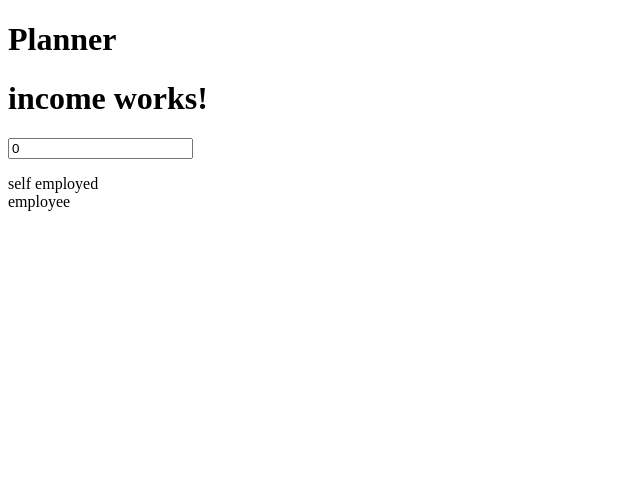
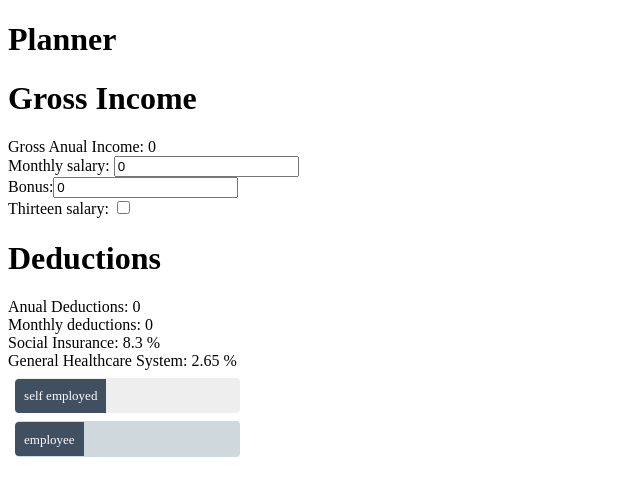
Before and after one commit to pheever/planner, an Angular app in the folder planner/: page / in a window 1280 px wide. Shown: the top 496 px of the page, without its empty margins (0-640 px from the left). Built offline with nearby package versions, Linux system fonts and the light colour scheme.

Commit message:
added deductions and income modules

```diff
--- a/planner/src/app/app.module.ts
+++ b/planner/src/app/app.module.ts
@@ -4,11 +4,13 @@ import { FormsModule } from '@angular/forms';
 import { AppRoutingModule } from './app-routing.module';
 import { AppComponent } from './app.component';
 import { IncomeComponent } from './income/income.component';
+import { DeductionsComponent } from './deductions/deductions.component';
 
 @NgModule({
   declarations: [
     AppComponent,
-    IncomeComponent
+    IncomeComponent,
+    DeductionsComponent
   ],
   imports: [
     BrowserModule,
--- /dev/null
+++ b/planner/src/app/contributions.ts
@@ -0,0 +1,18 @@
+export interface Employment {
+  status: string
+  si: number,
+  ghs: number
+}
+
+export const Employments: Employment[] = [
+  {
+    status: "self employed",
+    si: 15.6,
+    ghs: 4
+  },
+  {
+    status: "employee",
+    si: 8.3,
+    ghs: 2.65
+  }
+]
--- /dev/null
+++ b/planner/src/app/deductions/deductions.component.css
@@ -0,0 +1,44 @@
+/* HeroesComponent's private CSS styles */
+.deductions {
+  margin: 0 0 2em 0;
+  list-style-type: none;
+  padding: 0;
+  width: 15em;
+}
+.deductions li {
+  cursor: pointer;
+  position: relative;
+  left: 0;
+  background-color: #EEE;
+  margin: .5em;
+  padding: .3em 0;
+  height: 1.6em;
+  border-radius: 4px;
+}
+.deductions li:hover {
+  color: #607D8B;
+  background-color: #DDD;
+  left: .1em;
+}
+.deductions li.selected {
+  background-color: #CFD8DC;
+  color: white;
+}
+.deductions li.selected:hover {
+  background-color: #BBD8DC;
+  color: white;
+}
+.deductions .badge {
+  display: inline-block;
+  font-size: small;
+  color: white;
+  padding: 0.8em 0.7em 0 0.7em;
+  background-color:#405061;
+  line-height: 1em;
+  position: relative;
+  left: -1px;
+  top: -4px;
+  height: 1.8em;
+  margin-right: .8em;
+  border-radius: 4px 0 0 4px;
+}
--- /dev/null
+++ b/planner/src/app/deductions/deductions.component.html
@@ -0,0 +1,15 @@
+<h1>Deductions</h1>
+
+<span>Anual Deductions: </span>{{anualDeductions()}}
+<br>
+<span>Monthly deductions: </span>{{monthlyDeductions()}}
+<br>
+<span>Social Insurance: </span>{{selectedStatus.si}} %
+<br>
+<span>General Healthcare System: </span>{{selectedStatus.ghs}} %
+
+<ul class="deductions">
+  <li *ngFor="let item of employmentTypes" [class.selected]="item === selectedStatus" (click)="onSelect(item)">
+    <span class="badge">{{item.status}}</span>
+  </li>
+</ul>
--- /dev/null
+++ b/planner/src/app/deductions/deductions.component.ts
@@ -0,0 +1,29 @@
+import { Component, Input, OnInit } from '@angular/core';
+import { Employments, Employment } from '../contributions'
+
+@Component({
+  selector: 'app-deductions',
+  templateUrl: './deductions.component.html',
+  styleUrls: ['./deductions.component.css']
+})
+
+export class DeductionsComponent implements OnInit {
+
+  @Input() anualIncome: number = 0
+  @Input() monthlyIncome: number = 0
+
+
+  employmentTypes = Employments
+  selectedStatus: Employment = Employments.filter(v => v.status == "employee")[0]
+
+  tax: number = 0
+  constructor() { }
+
+  onSelect = (status: Employment) => this.selectedStatus = status
+  monthlyDeductions = () => Math.fround(this.monthlyIncome * (this.selectedStatus.si + this.selectedStatus.ghs) / 100);
+  anualDeductions = () => Math.fround(this.anualIncome * (this.selectedStatus.si + this.selectedStatus.ghs) / 100);
+
+  ngOnInit(): void {
+  }
+
+}
--- a/planner/src/app/income/income.component.css
+++ b/planner/src/app/income/income.component.css
@@ -1 +1,4 @@
-ul {display: inline-block; list-style: none;padding:0;}
+li.selected {
+  background-color: #CFD8DC;
+  color: white;
+}
--- a/planner/src/app/income/income.component.html
+++ b/planner/src/app/income/income.component.html
@@ -1,9 +1,10 @@
-<h1>income works!</h1>
+<h1>Gross Income</h1>
 
-<input [(ngModel)]="monthlyIncome" type="number" placeholder="monthly income" />
-<br />
-<ul class="si-contribution">
-  <li *ngFor="let state of socialInsurance" (click)="onSelect(si)">
-    <span title={{state.contribution}}%>{{state.status}}</span>
-  </li>
-</ul>
+<span>Gross Anual Income: </span>{{grossIncome()}}
+<br>
+
+<label>Monthly salary: <input [(ngModel)]="monthlyIncome" type="number" placeholder="monthly income" /></label><br>
+<label>Bonus:<input [(ngModel)]="bonus" type="number" placeholder="bonus" /></label><br>
+<label>Thirteen salary: <input type="checkbox" [(ngModel)]="thirteen" /></label>
+
+<app-deductions [anualIncome]="grossIncome()" [monthlyIncome]="monthlyIncome" ></app-deductions>
--- a/planner/src/app/income/income.component.ts
+++ b/planner/src/app/income/income.component.ts
@@ -1,30 +1,21 @@
 import { Component, OnInit, Input } from '@angular/core';
-import { CONTRIBUTIONS } from '../si-contributions'
-
-
-
 
 @Component({
   selector: 'app-income',
   templateUrl: './income.component.html',
   styleUrls: ['./income.component.css']
 })
+
 export class IncomeComponent implements OnInit {
 
-  anualInclome = 0
-  @Input() monthlyIncome = 0
-  @Input() bonus = 0
-  @Input() thirteen = false
-  @Input() si = 0
-  socialInsurance = CONTRIBUTIONS
-
-  onSelect(si:number){
-    this.si = si
-  }
+  @Input() bonus: number = 0
+  @Input() thirteen: boolean = false
+  @Input() monthlyIncome: number = 0
 
   constructor() { }
 
-  ngOnInit(): void {
-  }
+  grossIncome = () => this.monthlyIncome * (this.thirteen ? 13 : 12) + this.bonus;
+
+  ngOnInit(): void { }
 
 }
--- a/planner/src/app/si-contributions.ts
+++ /dev/null
@@ -1,15 +0,0 @@
-export interface SIContributions {
-  status: string
-  contribution: number
-}
-
-export const CONTRIBUTIONS: SIContributions[] = [
-  {
-    status: "self employed",
-    contribution: 15.6
-  },
-  {
-    status: "employee",
-    contribution: 8.3
-  }
-]
--- a/planner/tslint.json
+++ b/planner/tslint.json
@@ -44,7 +44,7 @@
       }
     ],
     "no-console": [
-      true,
+      false,
       "debug",
       "info",
       "time",
```
Also changed, not shown: 2 other files (tests, documents, lock files or other folders).
